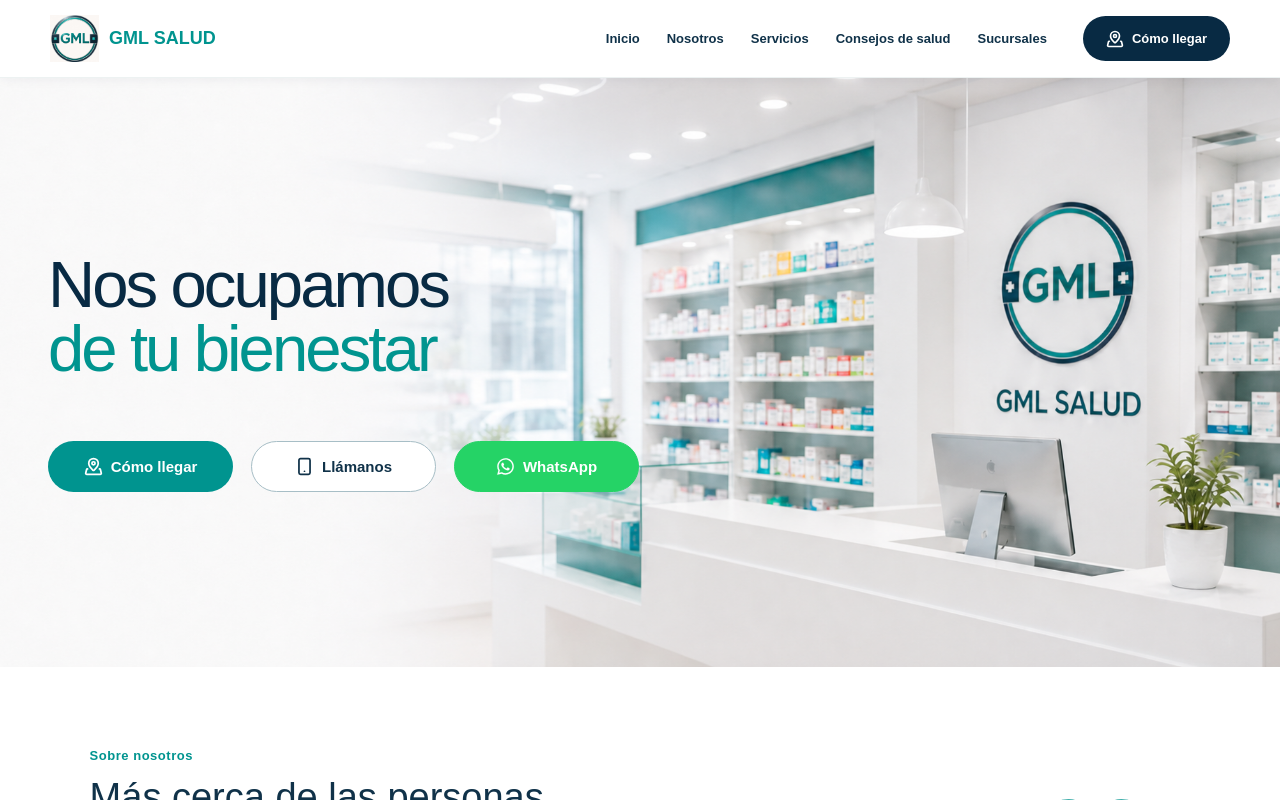
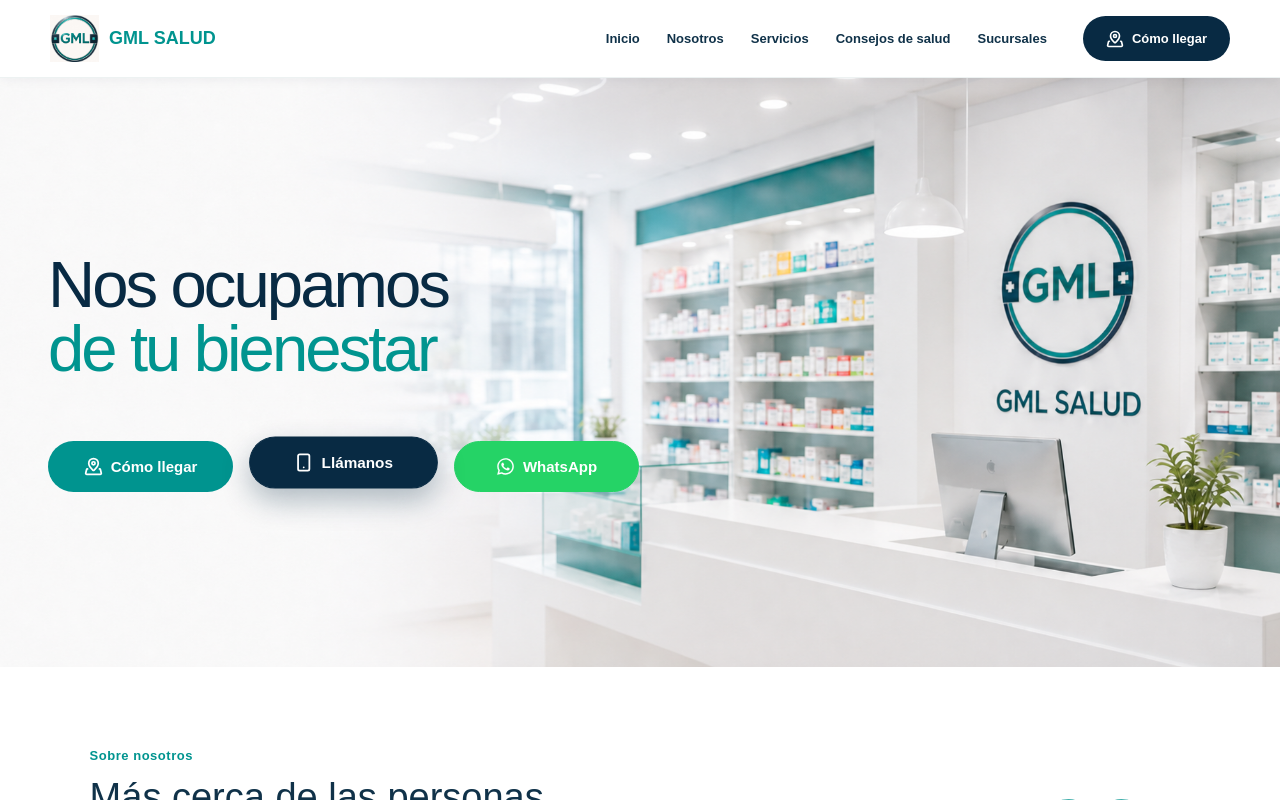
Before and after one commit to gmlsalud-com/gmlsalud-com, a Next.js app: page / in a window 1280 px wide. In both pictures the pointer is over the link 343 px from the left and 466 px from the top of the page. Shown: the top 800 px of the page. Built offline with nearby package versions, Linux system fonts and the light colour scheme.

Commit message:
Add hover effects to hero actions

```diff
--- a/app/globals.css
+++ b/app/globals.css
@@ -101,3 +101,4 @@ footer a svg{display:inline-block;margin-right:6px;vertical-align:-2px}
 @media(max-width:800px){.hero{height:650px;min-height:650px;background-position:62% top}.hero-live{padding:250px 14px 34px;background:linear-gradient(0deg,#fff 0%,rgba(255,255,255,.99) 48%,rgba(255,255,255,.94) 60%,rgba(255,255,255,0) 82%)}.hero-live h1{max-width:100%;font-size:39px;line-height:1.02;margin-bottom:18px}}
 @media(max-width:800px){.hero{height:590px;min-height:590px;background-position:62% center}.hero-live{padding:255px 14px 20px;background:linear-gradient(0deg,#fff 0%,rgba(255,255,255,.99) 38%,rgba(255,255,255,.9) 52%,rgba(255,255,255,.25) 64%,rgba(255,255,255,0) 74%)}.hero-live h1{font-size:34px;line-height:1;margin-bottom:14px}.hero-actions{margin-top:14px}}
 .site-header .desktop-cta{transition:transform .22s ease,background-color .22s ease,box-shadow .22s ease}.site-header .desktop-cta:hover{transform:translateY(-4px) scale(1.02);background:var(--teal);box-shadow:0 12px 28px rgba(8,42,67,.3)}.site-header .desktop-cta:focus-visible{outline:3px solid var(--teal);outline-offset:4px;transform:translateY(-3px);background:var(--teal);box-shadow:0 10px 24px rgba(8,42,67,.28)}
+.hero-actions .pill{transition:transform .22s ease,background-color .22s ease,border-color .22s ease,color .22s ease,box-shadow .22s ease}.hero-actions .pill.light:hover{transform:translateY(-4px) scale(1.02);color:#fff;background:var(--navy);border-color:var(--navy);box-shadow:0 12px 28px rgba(8,42,67,.3)}.hero-actions .pill.whatsapp:hover{transform:translateY(-4px) scale(1.02);background:#1daf55;border-color:#1daf55;box-shadow:0 12px 28px rgba(29,175,85,.3)}.hero-actions .pill.light:focus-visible,.hero-actions .pill.whatsapp:focus-visible{outline:3px solid var(--teal);outline-offset:4px;transform:translateY(-3px);box-shadow:0 10px 24px rgba(8,42,67,.28)}.hero-actions .pill.light:focus-visible{color:#fff;background:var(--navy);border-color:var(--navy)}.hero-actions .pill.whatsapp:focus-visible{background:#1daf55;border-color:#1daf55}
```
